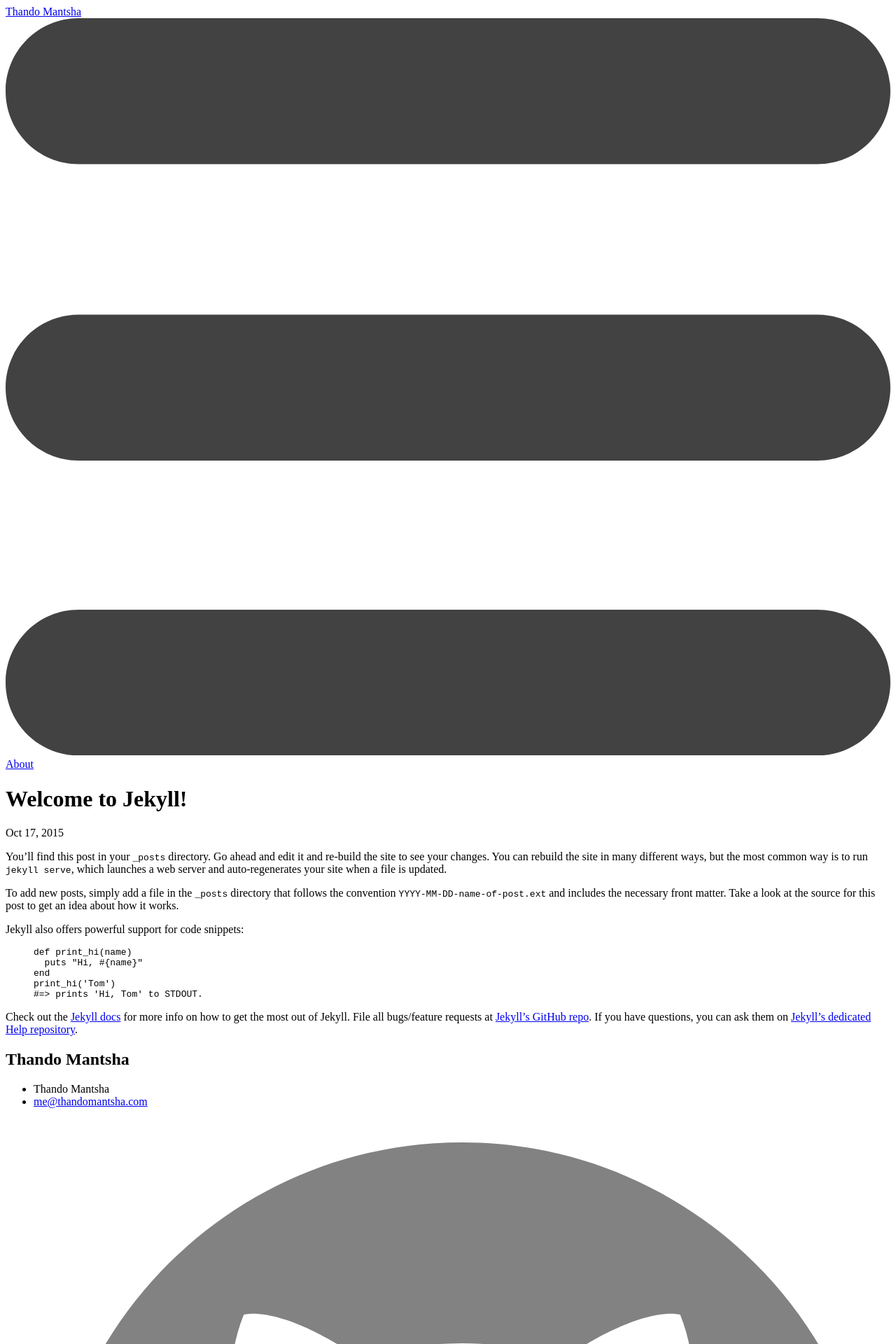
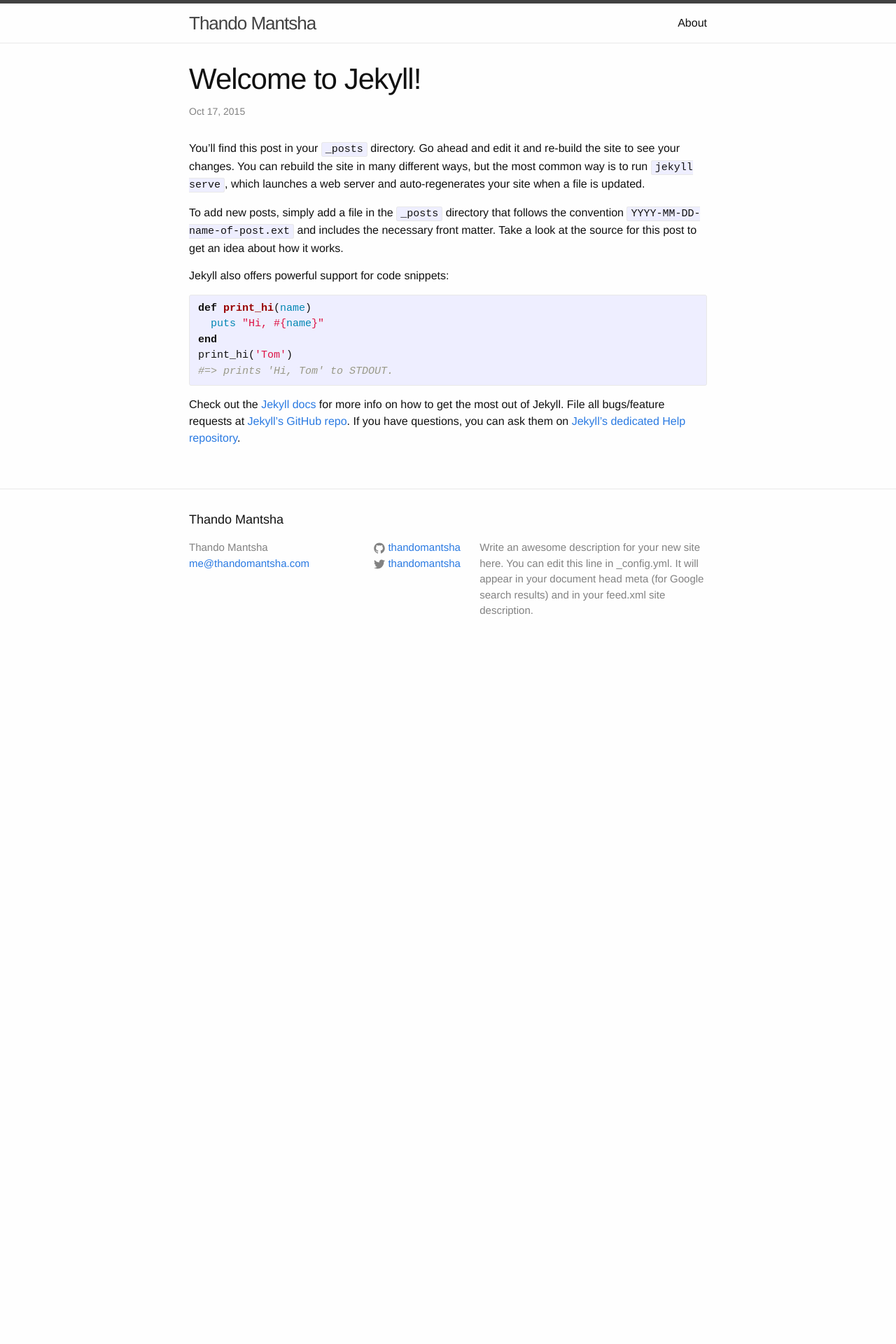
Before and after one commit to thandomantsha/thandomantsha.github.io, a Jekyll site: the page built from _posts/2015-10-17-welcome-to-jekyll.markdown, in a window 1280 px wide. Shown: the top 1920 px of the page at 70% size. Built offline with Jekyll 4.4.1, drawn with Linux system fonts in a browser that asks for light colours; after the commit the page ends 944 px from its top, so only the background shows below that.

Commit message:
Place css and js in assets folder

```diff
--- a/_includes/head.html
+++ b/_includes/head.html
@@ -6,7 +6,7 @@
   <title>{% if page.title %}{{ page.title }}{% else %}{{ site.title }}{% endif %}</title>
   <meta name="description" content="{% if page.excerpt %}{{ page.excerpt | strip_html | strip_newlines | truncate: 160 }}{% else %}{{ site.description }}{% endif %}">
 
-  <link rel="stylesheet" href="{{ "/css/main.css" | prepend: site.baseurl }}">
+  <link rel="stylesheet" href="{{ "/assets/css/main.css" | prepend: site.baseurl }}">
   <link rel="canonical" href="{{ page.url | replace:'index.html','' | prepend: site.baseurl | prepend: site.url }}">
   <link rel="alternate" type="application/rss+xml" title="{{ site.title }}" href="{{ "/feed.xml" | prepend: site.baseurl | prepend: site.url }}" />
 </head>
--- /dev/null
+++ b/assets/css/main.css
@@ -0,0 +1,453 @@
+/**
+ * Reset some basic elements
+ */
+body, h1, h2, h3, h4, h5, h6,
+p, blockquote, pre, hr,
+dl, dd, ol, ul, figure {
+  margin: 0;
+  padding: 0; }
+
+/**
+ * Basic styling
+ */
+body {
+  font-family: Helvetica, Arial, sans-serif;
+  font-size: 16px;
+  line-height: 1.5;
+  font-weight: 300;
+  color: #111;
+  background-color: #fefefe;
+  -webkit-text-size-adjust: 100%; }
+
+/**
+ * Set `margin-bottom` to maintain vertical rhythm
+ */
+h1, h2, h3, h4, h5, h6,
+p, blockquote, pre,
+ul, ol, dl, figure,
+.highlight {
+  margin-bottom: 15px; }
+
+/**
+ * Images
+ */
+img {
+  max-width: 100%;
+  vertical-align: middle; }
+
+/**
+ * Figures
+ */
+figure > img {
+  display: block; }
+
+figcaption {
+  font-size: 14px; }
+
+/**
+ * Lists
+ */
+ul, ol {
+  margin-left: 30px; }
+
+li > ul,
+li > ol {
+  margin-bottom: 0; }
+
+/**
+ * Headings
+ */
+h1, h2, h3, h4, h5, h6 {
+  font-weight: 300; }
+
+/**
+ * Links
+ */
+a {
+  color: #2a7ae2;
+  text-decoration: none; }
+  a:visited {
+    color: #1756a9; }
+  a:hover {
+    color: #111;
+    text-decoration: underline; }
+
+/**
+ * Blockquotes
+ */
+blockquote {
+  color: #828282;
+  border-left: 4px solid #e8e8e8;
+  padding-left: 15px;
+  font-size: 18px;
+  letter-spacing: -1px;
+  font-style: italic; }
+  blockquote > :last-child {
+    margin-bottom: 0; }
+
+/**
+ * Code formatting
+ */
+pre,
+code {
+  font-size: 15px;
+  border: 1px solid #e8e8e8;
+  -webkit-border-radius: 3px;
+          border-radius: 3px;
+  background-color: #eef; }
+
+code {
+  padding: 1px 5px; }
+
+pre {
+  padding: 8px 12px;
+  overflow-x: scroll; }
+  pre > code {
+    border: 0;
+    padding-right: 0;
+    padding-left: 0; }
+
+/**
+ * Wrapper
+ */
+.wrapper {
+  max-width: -webkit-calc(800px - (30px * 2));
+  max-width: calc(800px - (30px * 2));
+  margin-right: auto;
+  margin-left: auto;
+  padding-right: 30px;
+  padding-left: 30px; }
+  @media screen and (max-width: 800px) {
+    .wrapper {
+      max-width: -webkit-calc(800px - (30px));
+      max-width: calc(800px - (30px));
+      padding-right: 15px;
+      padding-left: 15px; } }
+
+/**
+ * Clearfix
+ */
+.wrapper:after, .footer-col-wrapper:after {
+  content: "";
+  display: table;
+  clear: both; }
+
+/**
+ * Icons
+ */
+.icon > svg {
+  display: inline-block;
+  width: 16px;
+  height: 16px;
+  vertical-align: middle; }
+  .icon > svg path {
+    fill: #828282; }
+
+/**
+ * Site header
+ */
+.site-header {
+  border-top: 5px solid #424242;
+  border-bottom: 1px solid #e8e8e8;
+  min-height: 56px;
+  position: relative; }
+
+.site-title {
+  font-size: 26px;
+  line-height: 56px;
+  letter-spacing: -1px;
+  margin-bottom: 0;
+  float: left; }
+  .site-title,
+  .site-title:visited {
+    color: #424242; }
+
+.site-nav {
+  float: right;
+  line-height: 56px; }
+  .site-nav .menu-icon {
+    display: none; }
+  .site-nav .page-link {
+    color: #111;
+    line-height: 1.5; }
+    .site-nav .page-link:not(:first-child) {
+      margin-left: 20px; }
+  @media screen and (max-width: 600px) {
+    .site-nav {
+      position: absolute;
+      top: 9px;
+      right: 30px;
+      background-color: #fefefe;
+      border: 1px solid #e8e8e8;
+      -webkit-border-radius: 5px;
+              border-radius: 5px;
+      text-align: right; }
+      .site-nav .menu-icon {
+        display: block;
+        float: right;
+        width: 36px;
+        height: 26px;
+        line-height: 0;
+        padding-top: 10px;
+        text-align: center; }
+        .site-nav .menu-icon > svg {
+          width: 18px;
+          height: 15px; }
+          .site-nav .menu-icon > svg path {
+            fill: #424242; }
+      .site-nav .trigger {
+        clear: both;
+        display: none; }
+      .site-nav:hover .trigger {
+        display: block;
+        padding-bottom: 5px; }
+      .site-nav .page-link {
+        display: block;
+        padding: 5px 10px; } }
+
+/**
+ * Site footer
+ */
+.site-footer {
+  border-top: 1px solid #e8e8e8;
+  padding: 30px 0; }
+
+.footer-heading {
+  font-size: 18px;
+  margin-bottom: 15px; }
+
+.contact-list,
+.social-media-list {
+  list-style: none;
+  margin-left: 0; }
+
+.footer-col-wrapper {
+  font-size: 15px;
+  color: #828282;
+  margin-left: -15px; }
+
+.footer-col {
+  float: left;
+  margin-bottom: 15px;
+  padding-left: 15px; }
+
+.footer-col-1 {
+  width: -webkit-calc(35% - (30px / 2));
+  width: calc(35% - (30px / 2)); }
+
+.footer-col-2 {
+  width: -webkit-calc(20% - (30px / 2));
+  width: calc(20% - (30px / 2)); }
+
+.footer-col-3 {
+  width: -webkit-calc(45% - (30px / 2));
+  width: calc(45% - (30px / 2)); }
+
+@media screen and (max-width: 800px) {
+  .footer-col-1,
+  .footer-col-2 {
+    width: -webkit-calc(50% - (30px / 2));
+    width: calc(50% - (30px / 2)); }
+  .footer-col-3 {
+    width: -webkit-calc(100% - (30px / 2));
+    width: calc(100% - (30px / 2)); } }
+
+@media screen and (max-width: 600px) {
+  .footer-col {
+    float: none;
+    width: -webkit-calc(100% - (30px / 2));
+    width: calc(100% - (30px / 2)); } }
+
+/**
+ * Page content
+ */
+.page-content {
+  padding: 30px 0; }
+
+.page-heading {
+  font-size: 20px; }
+
+.post-list {
+  margin-left: 0;
+  list-style: none; }
+  .post-list > li {
+    margin-bottom: 30px; }
+
+.post-meta {
+  font-size: 14px;
+  color: #828282; }
+
+.post-link {
+  display: block;
+  font-size: 24px; }
+
+/**
+ * Posts
+ */
+.post-header {
+  margin-bottom: 30px; }
+
+.post-title {
+  font-size: 42px;
+  letter-spacing: -1px;
+  line-height: 1; }
+  @media screen and (max-width: 800px) {
+    .post-title {
+      font-size: 36px; } }
+
+.post-content {
+  margin-bottom: 30px; }
+  .post-content h2 {
+    font-size: 32px; }
+    @media screen and (max-width: 800px) {
+      .post-content h2 {
+        font-size: 28px; } }
+  .post-content h3 {
+    font-size: 26px; }
+    @media screen and (max-width: 800px) {
+      .post-content h3 {
+        font-size: 22px; } }
+  .post-content h4 {
+    font-size: 20px; }
+    @media screen and (max-width: 800px) {
+      .post-content h4 {
+        font-size: 18px; } }
+
+/**
+ * Syntax highlighting styles
+ */
+.highlight {
+  background: #fff; }
+  .highlight .c {
+    color: #998;
+    font-style: italic; }
+  .highlight .err {
+    color: #a61717;
+    background-color: #e3d2d2; }
+  .highlight .k {
+    font-weight: bold; }
+  .highlight .o {
+    font-weight: bold; }
+  .highlight .cm {
+    color: #998;
+    font-style: italic; }
+  .highlight .cp {
+    color: #999;
+    font-weight: bold; }
+  .highlight .c1 {
+    color: #998;
+    font-style: italic; }
+  .highlight .cs {
+    color: #999;
+    font-weight: bold;
+    font-style: italic; }
+  .highlight .gd {
+    color: #000;
+    background-color: #fdd; }
+  .highlight .gd .x {
+    color: #000;
+    background-color: #faa; }
+  .highlight .ge {
+    font-style: italic; }
+  .highlight .gr {
+    color: #a00; }
+  .highlight .gh {
+    color: #999; }
+  .highlight .gi {
+    color: #000;
+    background-color: #dfd; }
+  .highlight .gi .x {
+    color: #000;
+    background-color: #afa; }
+  .highlight .go {
+    color: #888; }
+  .highlight .gp {
+    color: #555; }
+  .highlight .gs {
+    font-weight: bold; }
+  .highlight .gu {
+    color: #aaa; }
+  .highlight .gt {
+    color: #a00; }
+  .highlight .kc {
+    font-weight: bold; }
+  .highlight .kd {
+    font-weight: bold; }
+  .highlight .kp {
+    font-weight: bold; }
+  .highlight .kr {
+    font-weight: bold; }
+  .highlight .kt {
+    color: #458;
+    font-weight: bold; }
+  .highlight .m {
+    color: #099; }
+  .highlight .s {
+    color: #d14; }
+  .highlight .na {
+    color: #008080; }
+  .highlight .nb {
+    color: #0086B3; }
+  .highlight .nc {
+    color: #458;
+    font-weight: bold; }
+  .highlight .no {
+    color: #008080; }
+  .highlight .ni {
+    color: #800080; }
+  .highlight .ne {
+    color: #900;
+    font-weight: bold; }
+  .highlight .nf {
+    color: #900;
+    font-weight: bold; }
+  .highlight .nn {
+    color: #555; }
+  .highlight .nt {
+    color: #000080; }
+  .highlight .nv {
+    color: #008080; }
+  .highlight .ow {
+    font-weight: bold; }
+  .highlight .w {
+    color: #bbb; }
+  .highlight .mf {
+    color: #099; }
+  .highlight .mh {
+    color: #099; }
+  .highlight .mi {
+    color: #099; }
+  .highlight .mo {
+    color: #099; }
+  .highlight .sb {
+    color: #d14; }
+  .highlight .sc {
+    color: #d14; }
+  .highlight .sd {
+    color: #d14; }
+  .highlight .s2 {
+    color: #d14; }
+  .highlight .se {
+    color: #d14; }
+  .highlight .sh {
+    color: #d14; }
+  .highlight .si {
+    color: #d14; }
+  .highlight .sx {
+    color: #d14; }
+  .highlight .sr {
+    color: #009926; }
+  .highlight .s1 {
+    color: #d14; }
+  .highlight .ss {
+    color: #990073; }
+  .highlight .bp {
+    color: #999; }
+  .highlight .vc {
+    color: #008080; }
+  .highlight .vg {
+    color: #008080; }
+  .highlight .vi {
+    color: #008080; }
+  .highlight .il {
+    color: #099; }
```
Also changed, not shown: assets/css/main.scss (renamed from css/main.scss, +4 -4 lines), gulpfile.js (added, +49 -0 lines), package.json (added, +26 -0 lines).
